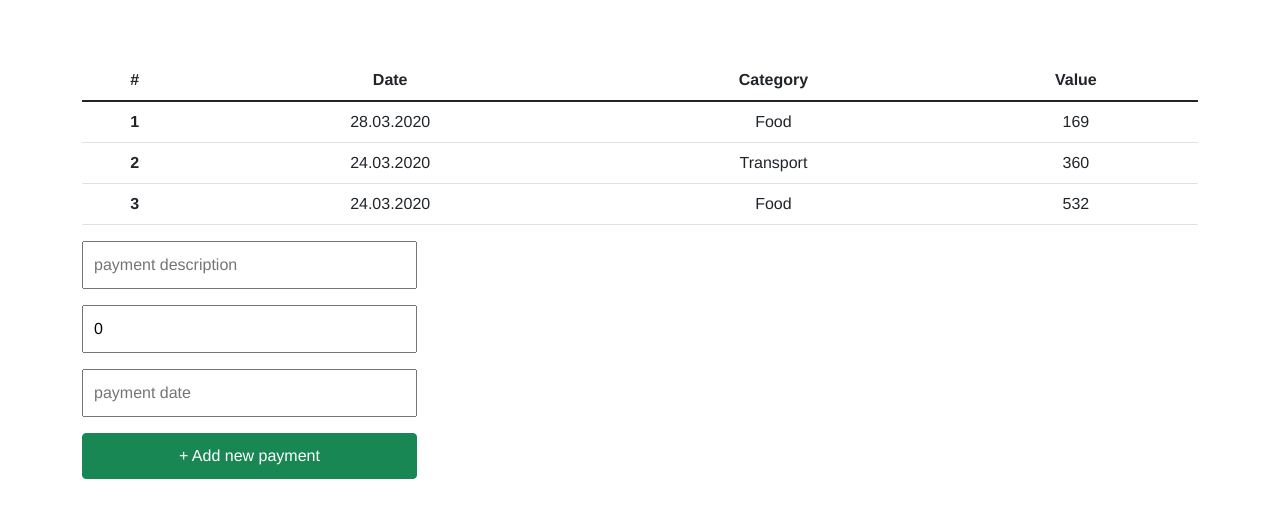
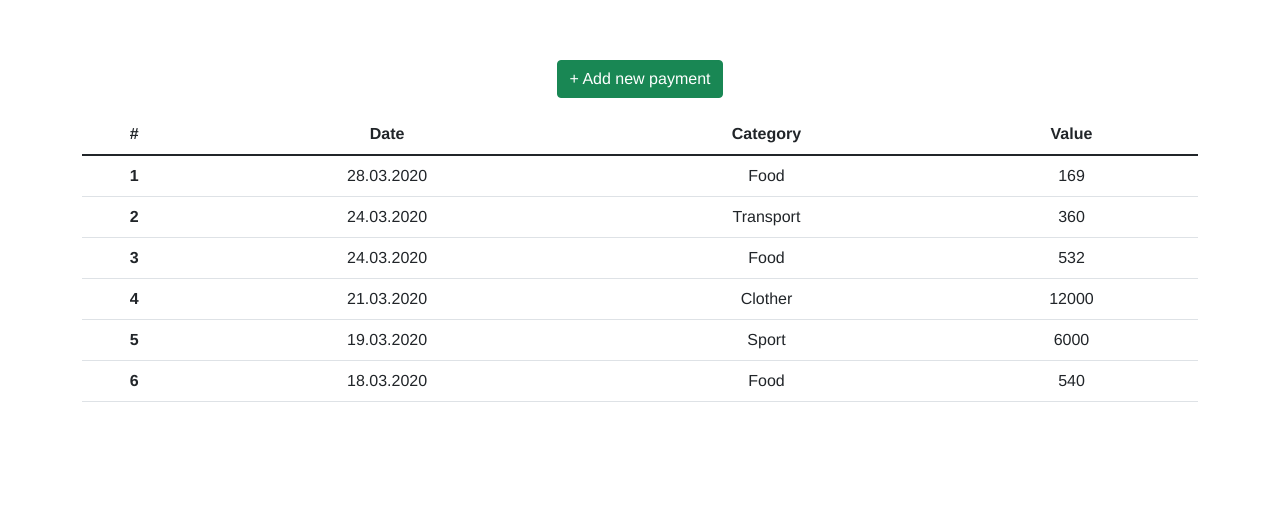
Before and after one commit to elis1386/GB_vue, a Vue app in the folder Vue/: page / in a window 1280 px wide. Shown: the top 518 px of the page. Built offline with nearby package versions, Linux system fonts and the light colour scheme.

Commit message:
fixed components dublicate problrms

```diff
--- a/Vue/src/App.vue
+++ b/Vue/src/App.vue
@@ -3,7 +3,7 @@
   <Calc v-if="0"/>
 
 <TaskList/>
-<PaymentForm @addNewPayment="addNewPayment"/>
+
 
 
 
--- a/Vue/src/components/PaymentForm.vue
+++ b/Vue/src/components/PaymentForm.vue
@@ -1,10 +1,10 @@
 <template>
     <div>
-        <div class="container">
+        <div class="container" >
         <input class="input-group mb-3" type="text" v-model="description" placeholder="payment description">
         <input class="input-group mb-3" type="text" v-model.number="amount" placeholder="payment amount">
         <input class="input-group mb-3" type="text" v-model="date" placeholder="payment date">
-        <button type="button" class="btn btn-success mb-3" @click="onSaveClick"> + Add new payment</button>
+        <button type="button" class="btn btn-success mb-3" @click="addNewPayment"> + Add new payment</button>
         </div>
     </div>
 </template>
@@ -17,23 +17,22 @@ export default {
             description: '',
             amount: 0,
             date: '',
+            formVisibl: false,
         }
     },
-    computed: {
-        getCurrentDate() {
-            const today = new Date();
-            const d = today.getDate()
-            const m = today.getMonth()
-            const y = today.getFullYear()
-            return `${d}.${m}.${y}`
-        }
+    props: {
+       list: {
+           type: Array,
+           default: () => []
+       }
     },
     methods: {
-        onSaveClick(){
+        addNewPayment(){
             const data = {
+                id: this.id,
                 description: this.description,
                 amount: this.amount,
-                date: this.date || this.getCurrentDate,
+                date: this.date
             }
             this.$emit('addNewPayment',data)
         }
--- a/Vue/src/components/PaymentList.vue
+++ b/Vue/src/components/PaymentList.vue
@@ -34,7 +34,7 @@ export default {
             type: Array,
             default: () => []
         }
-    }
+    },
 }
 </script>
 
--- a/Vue/src/components/TaskList.vue
+++ b/Vue/src/components/TaskList.vue
@@ -1,8 +1,14 @@
 <template>
     <div>
+    <div class="d-grid gap-2 d-md-block">
+       <button type="button" class="btn btn-success mb-3" @click="getForm"> + Add new payment</button>
+       <PaymentForm :list="responseData" v-show="formVisibl" @getPayment="getPayment" />
+    </div>
 
   <PaymentList :list="responseData" />
-  <!-- <PaymentForm /> -->
+
+
+
 
 
 
@@ -17,10 +23,12 @@
 
 <script>
 import PaymentList from './PaymentList.vue'
+import PaymentForm from './PaymentForm'
+
 export default {
     name: 'TaskList',
     components: {
-        PaymentList
+        PaymentList, PaymentForm
     },
     data() {
         return {
@@ -43,7 +51,34 @@ export default {
                 category: 'Food',
                 value: 532,
             },
+            {
+                id: 4,
+                data:'21.03.2020',
+                category: 'Clother',
+                value: 12000,
+            },
+            {
+                id: 5,
+                data:'19.03.2020',
+                category: 'Sport',
+                value: 6000,
+            },
+            {
+                id: 6,
+                data:'18.03.2020',
+                category: 'Food',
+                value: 540,
+            },
             ],
+            formVisibl: false,
+        }
+    },
+    methods: {
+        getForm() {
+            this.formVisibl= !this.formVisibl
+        },
+        getPayment(addData) {
+            this.responseData = [...this.responseData,addData]
         }
     }
 }
--- a/Vue/src/main.js
+++ b/Vue/src/main.js
@@ -1,11 +1,10 @@
 import Vue from 'vue'
 import App from './App.vue'
 import TaskList from './components/TaskList'
-import PaymentForm from './components/PaymentForm'
+
 
 
 Vue.component('TaskList', TaskList)
-Vue.component('PaymentForm', PaymentForm)
 
 Vue.config.productionTip = false
 
```
